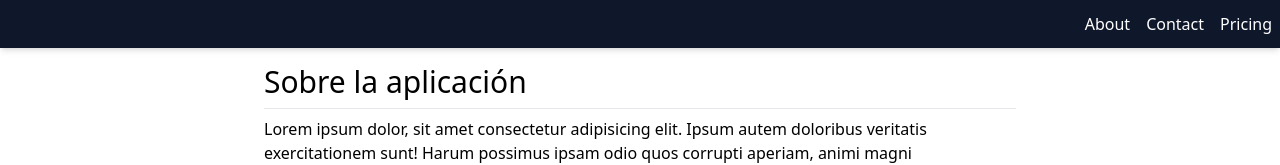
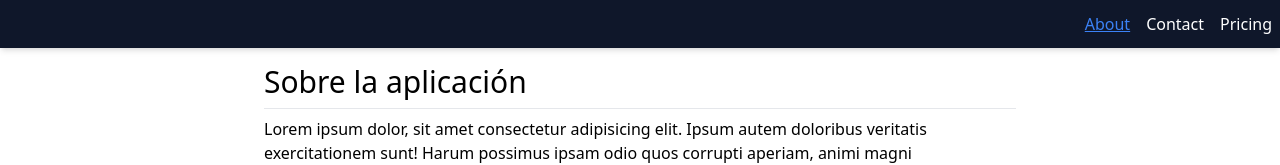
Before and after one commit to martadesinforma/pokemon-srr, an Angular app: page /about in a window 1280 px wide. Shown: the top 165 px of the page. Built offline with nearby package versions, Linux system fonts and the light colour scheme.

Commit message:
update navbar component

```diff
--- a/src/app/shared/components/navbar/navbar.component.html
+++ b/src/app/shared/components/navbar/navbar.component.html
@@ -1,5 +1,5 @@
 <nav class="text-white gap-4 top-0 absolute z-50 w-full flex justify-end px-2 py-3 bg-slate-900 shadow-md">
-  <a class="hover:underline" routerLink="/about">About</a>
-  <a class="hover:underline"  routerLink="/contact">Contact</a>
-  <a class="hover:underline"  routerLink="/pricing">Pricing</a>
+  <a class="hover:underline" routerLinkActive="text-blue-500 underline" routerLink="/about">About</a>
+  <a class="hover:underline" routerLinkActive="text-blue-500 underline" routerLink="/contact">Contact</a>
+  <a class="hover:underline" routerLinkActive="text-blue-500 underline" routerLink="/pricing">Pricing</a>
 </nav>
--- a/src/app/shared/components/navbar/navbar.component.ts
+++ b/src/app/shared/components/navbar/navbar.component.ts
@@ -1,12 +1,12 @@
 
 import { ChangeDetectionStrategy, Component } from '@angular/core';
-import { RouterLink, } from '@angular/router';
+import { RouterLink, RouterLinkActive, } from '@angular/router';
 
 @Component({
   selector: 'app-navbar',
   standalone: true,
   imports: [
-    RouterLink,
+    RouterLink, RouterLinkActive,
   ],
   templateUrl: './navbar.component.html',
   changeDetection: ChangeDetectionStrategy.OnPush,
```
